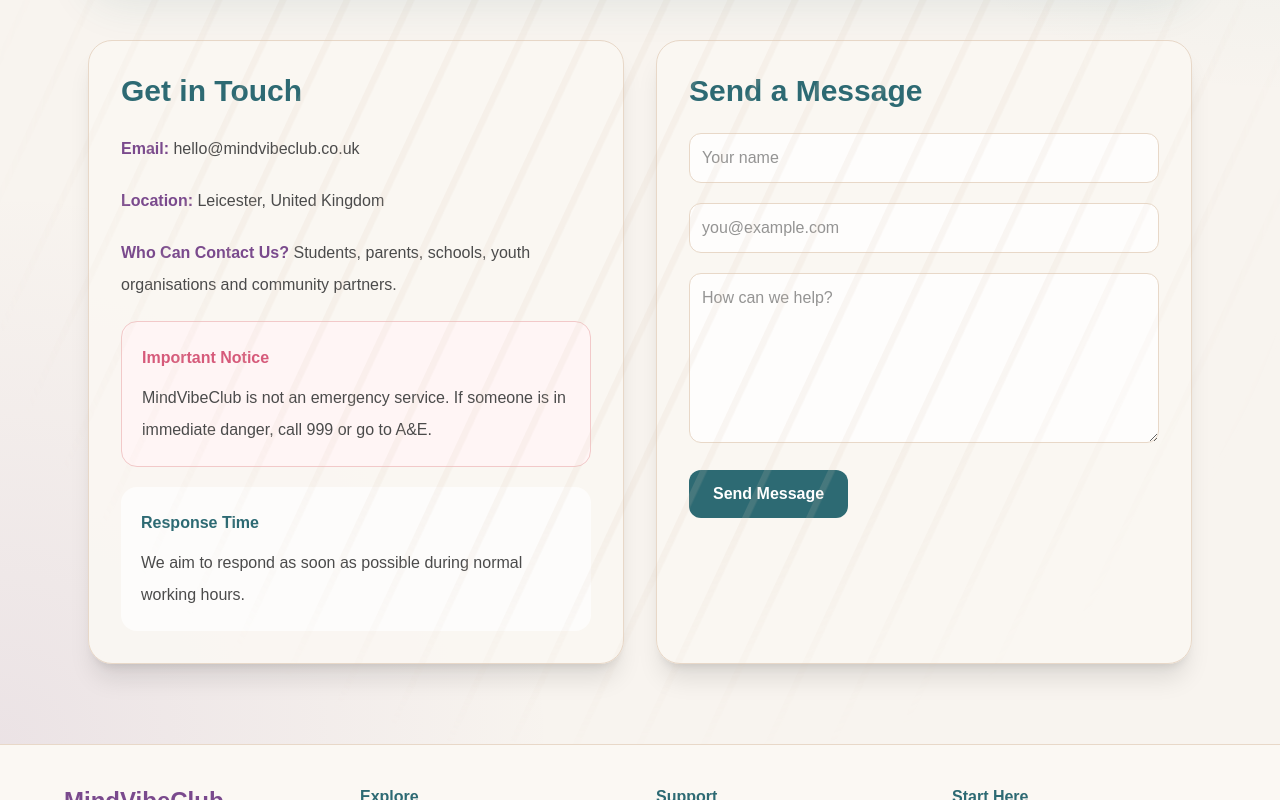
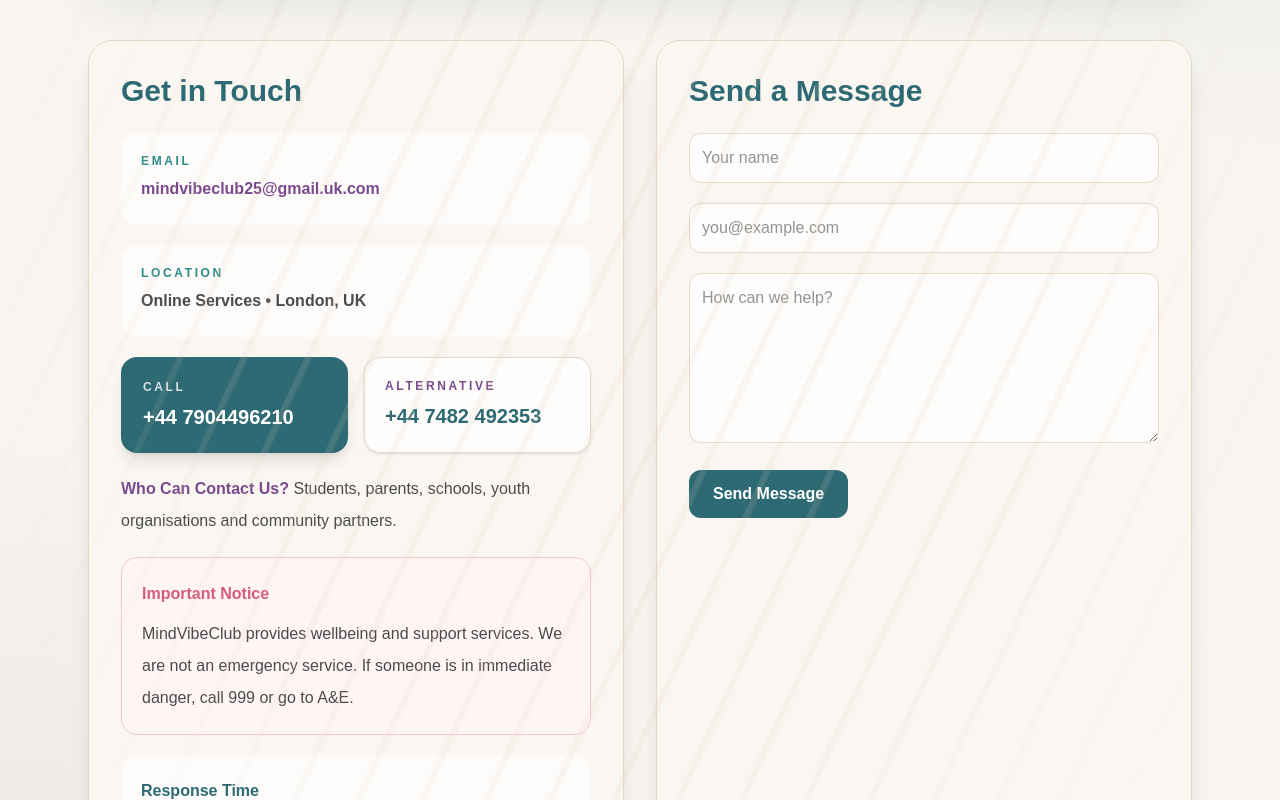
Before and after one commit to TheAziz-god/mindvibeclub, a Next.js app: page /contact in a window 1280 px wide. Shown: the part 600-1400 px from the top of the page. Built offline with nearby package versions, Linux system fonts and the light colour scheme; no server answers.

Commit message:
Update contact details and location

```diff
--- a/app/api/send-booking-confirmation/route.ts
+++ b/app/api/send-booking-confirmation/route.ts
@@ -9,7 +9,10 @@
   process.env.SUPABASE_SERVICE_ROLE_KEY!
 );
 
-const ADMIN_EMAIL = "azizkhan69512@gmail.com";
+const ADMIN_EMAILS = [
+  "mindvibeclub25@gmail.uk.com",
+  "azizkhan69512@gmail.com",
+];
 
 function formatDate(dateValue: string) {
   return new Date(dateValue).toLocaleDateString("en-GB", {
@@ -111,7 +114,7 @@
 
     await resend.emails.send({
       from: "MindVibeClub <bookings@mindvibeclub.com>",
-      to: ADMIN_EMAIL,
+      to: ADMIN_EMAILS,
       subject: `New Paid Booking: ${booking.session_type}`,
       html: `
         <div style="font-family: Arial, sans-serif; background-color: #FAF7F2; padding: 24px;">
--- a/app/book-session/page.tsx
+++ b/app/book-session/page.tsx
@@ -57,11 +57,14 @@
     setSlots([]);
     setStatus("Loading available slots...");
 
+   const today = new Date().toISOString().split("T")[0];
+
 let query = supabase
   .from("booking_slots")
   .select("*")
   .eq("session_type", type)
   .eq("is_booked", false)
+  .gte("slot_date", today)
   .order("slot_date", { ascending: true })
   .order("start_time", { ascending: true });
 
--- a/app/contact/page.tsx
+++ b/app/contact/page.tsx
@@ -89,15 +89,50 @@
             </h2>
 
             <div className="space-y-5 leading-8 text-[#4B4B4B]">
-              <p>
-                <strong className="text-[#7A4A8D]">Email:</strong>{" "}
-                hello@mindvibeclub.co.uk
-              </p>
+              <div className="rounded-2xl bg-white/70 p-5">
+                <p className="mb-1 text-xs font-bold uppercase tracking-[0.22em] text-[#2D8B87]">
+                  Email
+                </p>
+                <a
+                  href="mailto:mindvibeclub25@gmail.uk.com"
+                  className="font-bold text-[#7A4A8D] underline-offset-4 hover:underline"
+                >
+                  mindvibeclub25@gmail.uk.com
+                </a>
+              </div>
 
-              <p>
-                <strong className="text-[#7A4A8D]">Location:</strong>{" "}
-                Leicester, United Kingdom
-              </p>
+              <div className="rounded-2xl bg-white/70 p-5">
+                <p className="mb-1 text-xs font-bold uppercase tracking-[0.22em] text-[#2D8B87]">
+                  Location
+                </p>
+                <p className="font-semibold">
+                  Online Services • London, UK
+                </p>
+              </div>
+
+              <div className="grid gap-4 sm:grid-cols-2">
+                <a
+                  href="tel:+447904496210"
+                  className="rounded-2xl border-2 border-[#2D6A73] bg-[#2D6A73] p-5 text-white shadow-lg transition hover:-translate-y-1 hover:shadow-xl"
+                >
+                  <p className="text-xs font-bold uppercase tracking-[0.22em] text-white/80">
+                    Call
+                  </p>
+                  <p className="mt-2 text-xl font-bold">+44 7904496210</p>
+                </a>
+
+                <a
+                  href="tel:+447482492353"
+                  className="rounded-2xl border border-[#E8D8C8] bg-white/80 p-5 shadow-sm transition hover:-translate-y-1 hover:border-[#7A4A8D] hover:shadow-lg"
+                >
+                  <p className="text-xs font-bold uppercase tracking-[0.22em] text-[#7A4A8D]">
+                    Alternative
+                  </p>
+                  <p className="mt-2 text-xl font-bold text-[#2D6A73]">
+                    +44 7482 492353
+                  </p>
+                </a>
+              </div>
 
               <p>
                 <strong className="text-[#7A4A8D]">Who Can Contact Us?</strong>{" "}
@@ -111,8 +146,9 @@
                 </h3>
 
                 <p>
-                  MindVibeClub is not an emergency service. If someone is in
-                  immediate danger, call 999 or go to A&E.
+                  MindVibeClub provides wellbeing and support services. We are
+                  not an emergency service. If someone is in immediate danger,
+                  call 999 or go to A&E.
                 </p>
               </div>
 
@@ -122,8 +158,8 @@
                 </h3>
 
                 <p>
-                  We aim to respond as soon as possible during normal working
-                  hours.
+                  We aim to respond within 12 hours. For urgent booking
+                  enquiries, please contact us using the phone numbers above.
                 </p>
               </div>
             </div>
```
Lines whose indentation alone changed are shown as unchanged.
